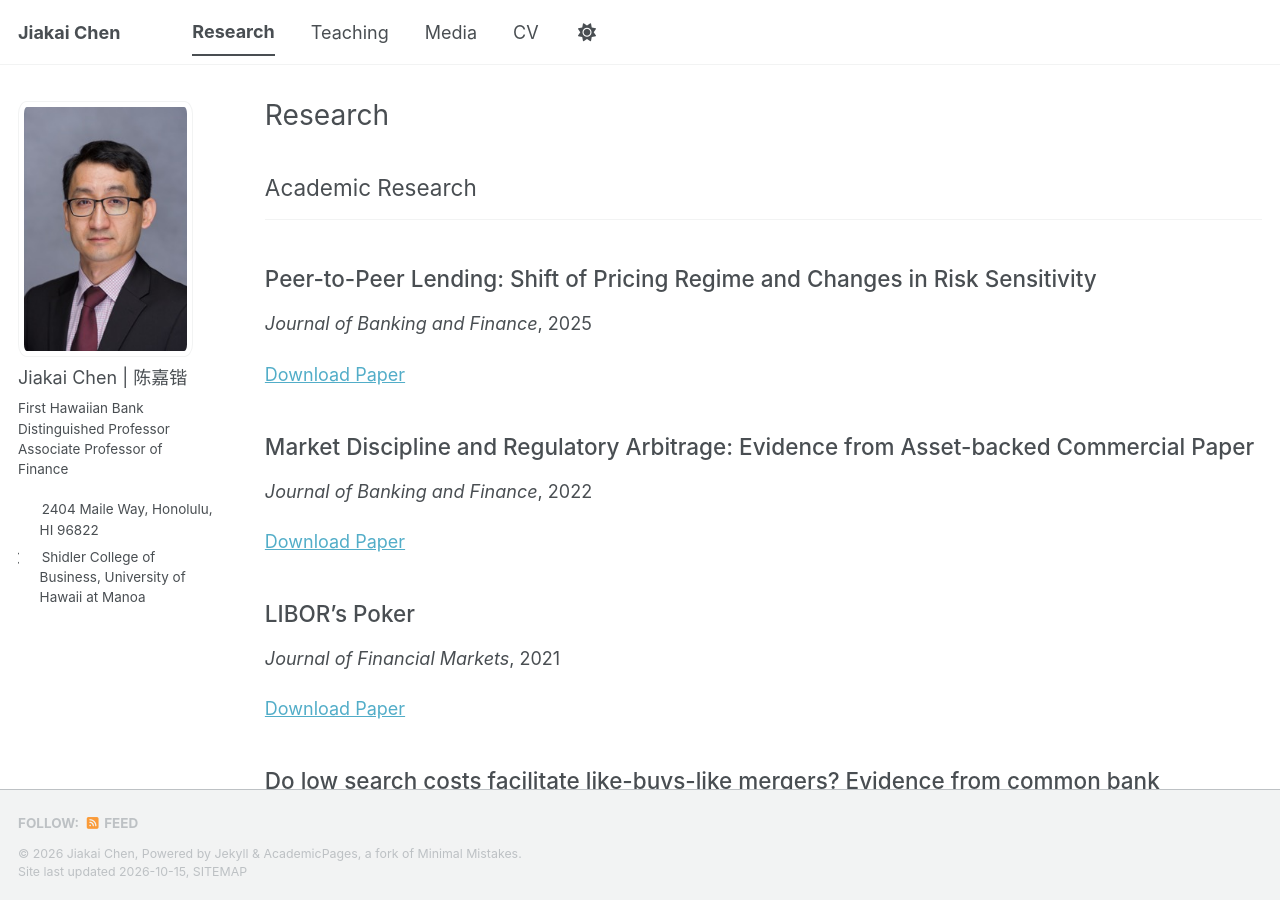
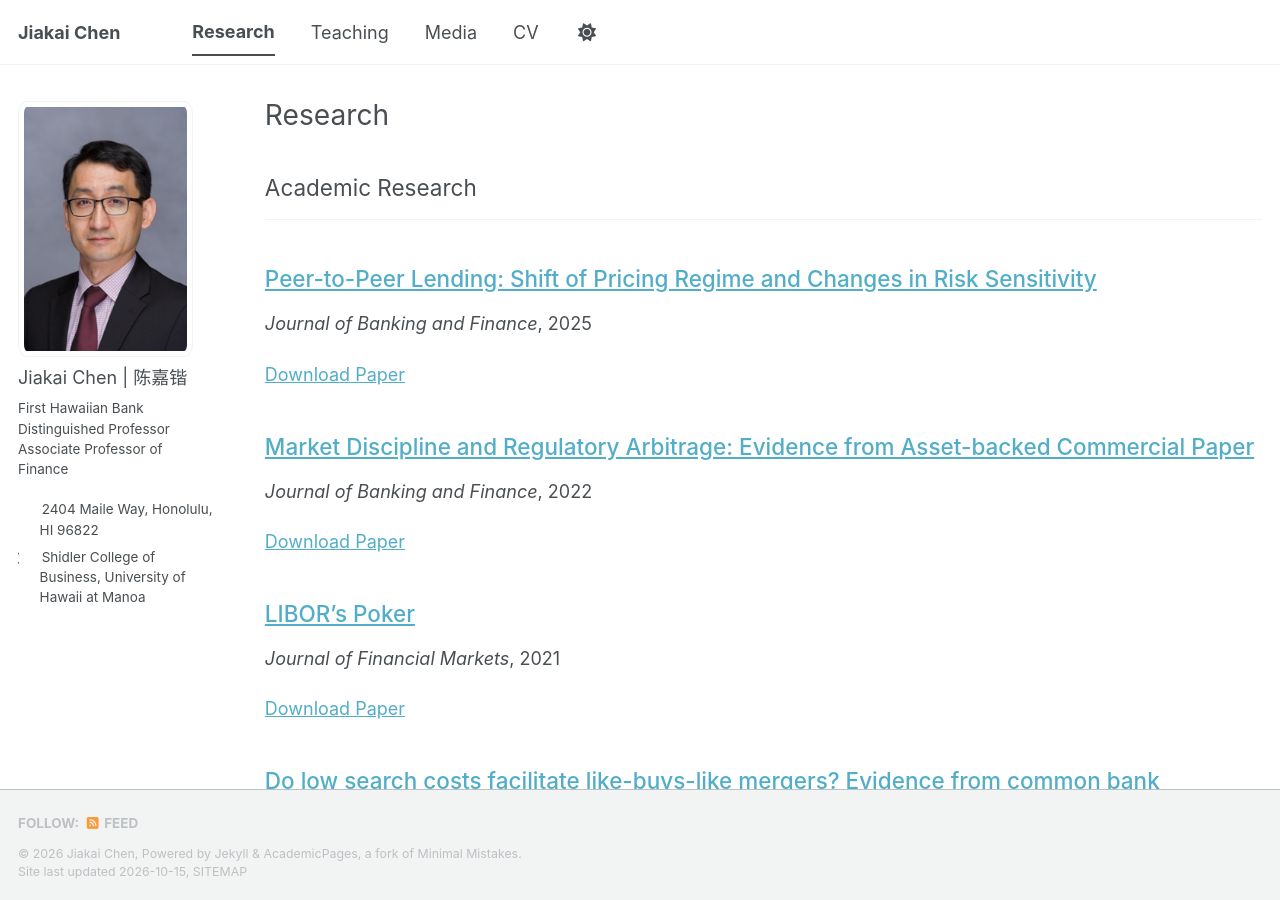
Before and after one commit to jiakaichen/jiakaichen.github.io, a Jekyll site: the page built from _pages/publications.html, in a window 1280 px wide and 900 px high. Built offline with Jekyll 4.4.1, drawn with Linux system fonts in a browser that asks for light colours; a style sheet for code colours, icons or effects is not loaded.

Commit message:
Update archive-single.html

```diff
--- a/_includes/archive-single.html
+++ b/_includes/archive-single.html
@@ -26,17 +26,8 @@
       </div>
     {% endif %}
 
-    {% comment %} Papers with nothing below their front matter get no page link. {% endcomment %}
-    {% assign item_has_page = true %}
-    {% if post.collection == 'publications' %}
-      {% assign item_body = post.content | strip_html | strip %}
-      {% if item_body == "" %}{% assign item_has_page = false %}{% endif %}
-    {% endif %}
-
     <h2 class="archive__item-title" itemprop="headline">
-      {% if item_has_page == false %}
-        {{ title }}
-      {% elsif post.link %}
+      {% if post.link %}
         <a href="{{ post.link }}">{{ title }}</a> <a href="{{ base_path }}{{ post.url }}" rel="permalink"><i class="fa fa-link" aria-hidden="true" title="permalink"></i><span class="sr-only">Permalink</span></a>
       {% else %}
         <a href="{{ base_path }}{{ post.url }}" rel="permalink">{{ title }}</a>
```
